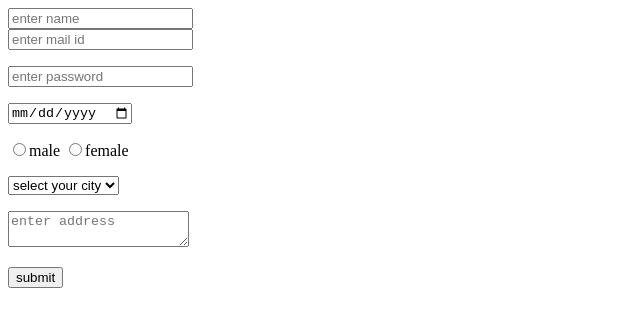
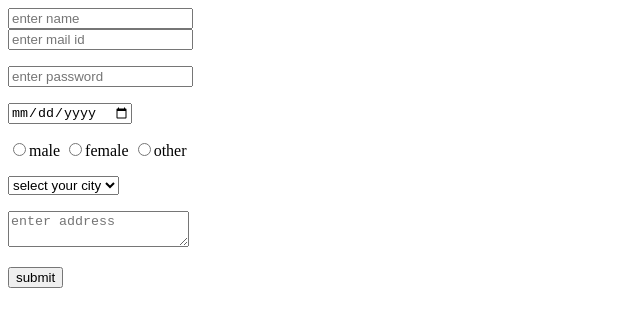
Before and after one commit to SanjayVishal9580/hardhikpandhya-biography, a plain HTML site: page index.html in a window 1280 px wide. Shown: the full height of the page, 0-640 px from the left. Drawn offline with Linux system fonts and the light colour scheme.

Commit message:
Update index.html

```diff
--- a/index.html
+++ b/index.html
@@ -18,6 +18,7 @@
     <p>
         <input type="radio" name="gender" required>male
         <input type="radio" name="gender" required>female
+        <input type="radio" name="gender" required>other
     </p>
     <p>
         <select name="" id="">
```
